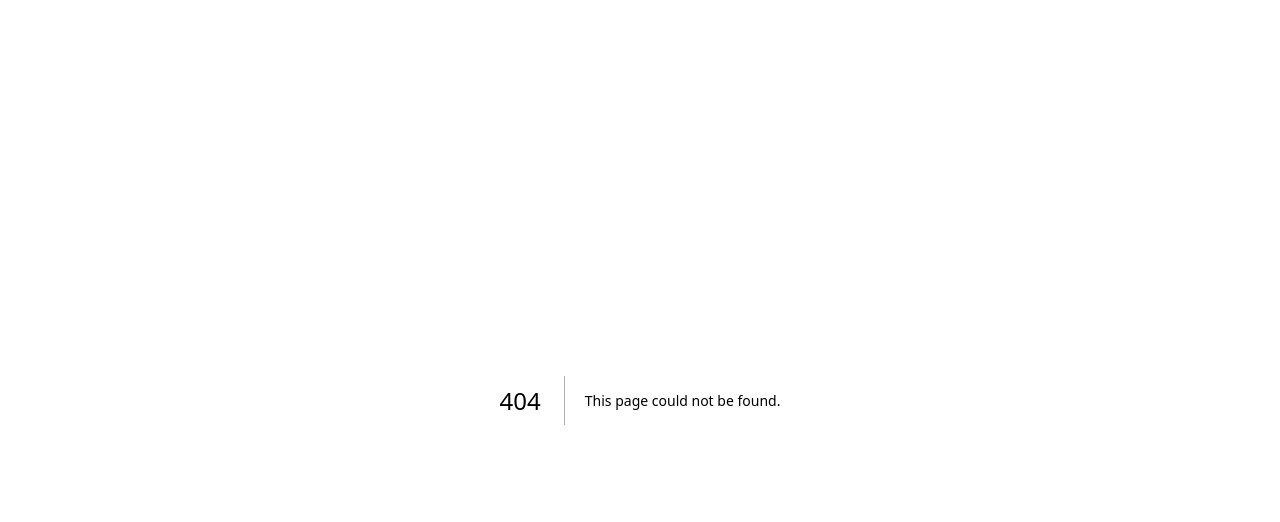
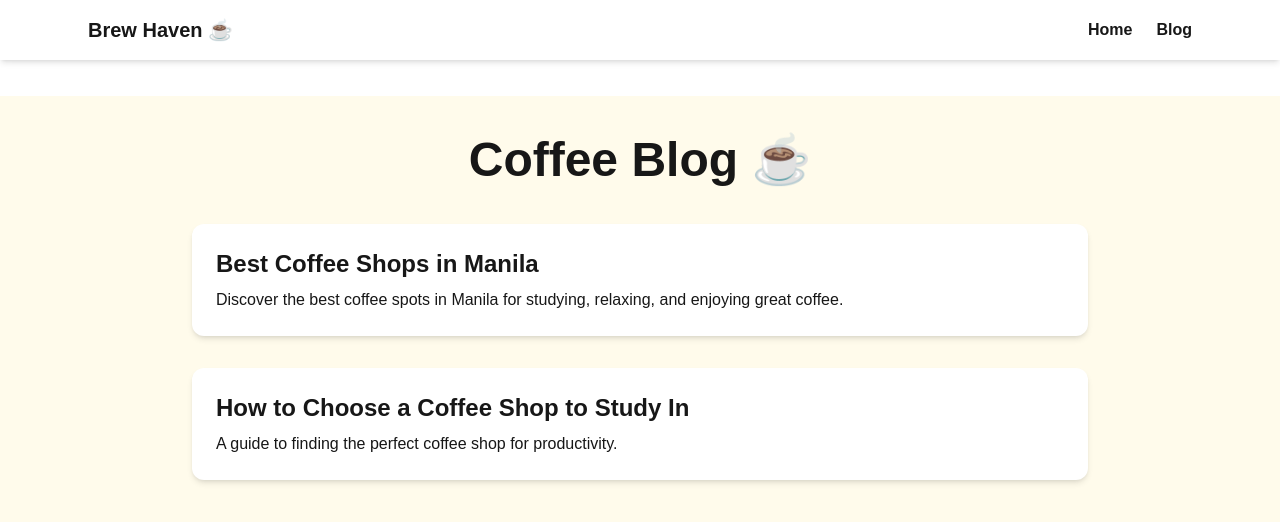
Before and after one commit to AdianMark01/coffee-shop-site, a Next.js app: page /blog in a window 1280 px wide. Before the commit this address had no page. Shown: the top 522 px of the page. Built offline with nearby package versions, Linux system fonts and the light colour scheme.

Commit message:
Add blog page and global navbar

```diff
--- /dev/null
+++ b/app/blog/page.tsx
@@ -0,0 +1,30 @@
+export default function BlogPage() {
+  return (
+    <main className="min-h-screen bg-amber-50 p-10">
+      <h1 className="text-5xl font-bold mb-10 text-center">Coffee Blog ☕</h1>
+
+      <div className="max-w-4xl mx-auto space-y-8">
+
+        <div className="p-6 bg-white rounded-xl shadow-md">
+          <h2 className="text-2xl font-semibold mb-2">
+            Best Coffee Shops in Manila
+          </h2>
+          <p>
+            Discover the best coffee spots in Manila for studying,
+            relaxing, and enjoying great coffee.
+          </p>
+        </div>
+
+        <div className="p-6 bg-white rounded-xl shadow-md">
+          <h2 className="text-2xl font-semibold mb-2">
+            How to Choose a Coffee Shop to Study In
+          </h2>
+          <p>
+            A guide to finding the perfect coffee shop for productivity.
+          </p>
+        </div>
+
+      </div>
+    </main>
+  );
+}
--- a/app/layout.tsx
+++ b/app/layout.tsx
@@ -27,15 +27,31 @@ export const metadata = {
 
 export default function RootLayout({
   children,
-}: Readonly<{
+}: {
   children: React.ReactNode;
-}>) {
+}) {
   return (
-    <html
-      lang="en"
-      className={`${geistSans.variable} ${geistMono.variable} h-full antialiased`}
-    >
-      <body className="min-h-full flex flex-col">{children}</body>
+    <html lang="en">
+      <body>
+
+        {/* NAVBAR (GLOBAL) */}
+        <nav className="fixed top-0 left-0 w-full bg-white shadow-md z-50">
+          <div className="max-w-6xl mx-auto px-6 py-4 flex justify-between items-center">
+            <h1 className="font-bold text-xl">Brew Haven ☕</h1>
+
+            <div className="space-x-6 font-semibold">
+              <a href="/" className="hover:text-gray-500">Home</a>
+              <a href="/blog" className="hover:text-gray-500">Blog</a>
+            </div>
+          </div>
+        </nav>
+
+        {/* PAGE CONTENT */}
+        <div className="pt-24">
+          {children}
+        </div>
+
+      </body>
     </html>
   );
 }
```
